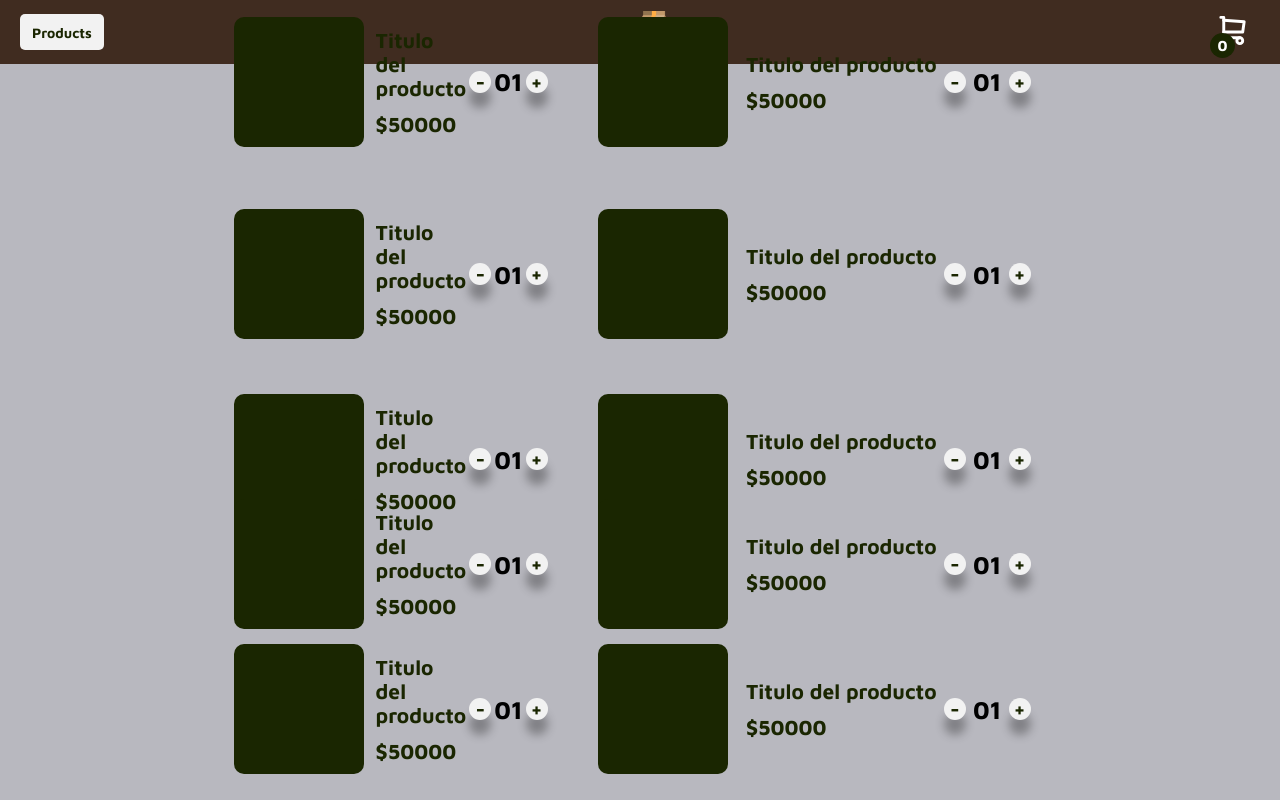
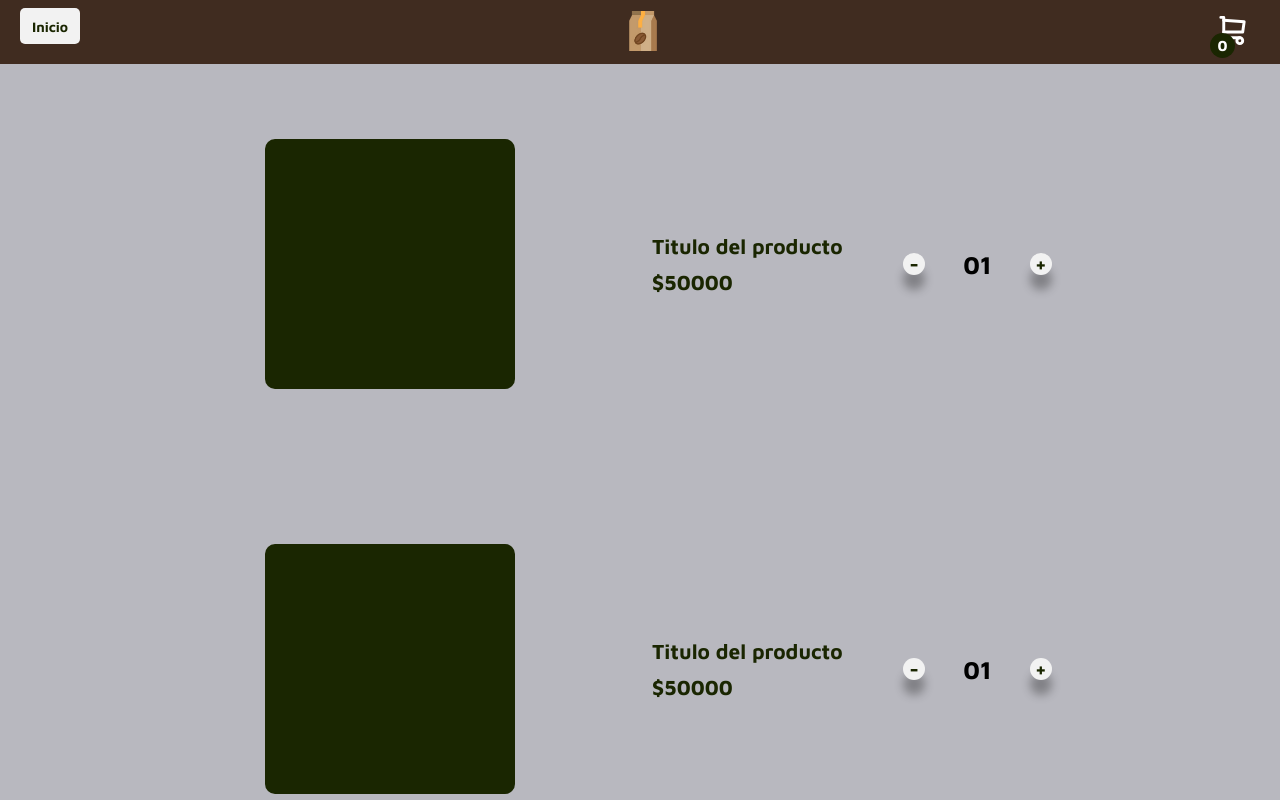
Before and after one commit to FelipeMtzCh/DevCoffe-React, a React (Vite) app: page /cart in a window 1280 px wide. Shown: the top 800 px of the page. Built offline with nearby package versions, Linux system fonts and the light colour scheme.

Commit message:
Correccion segunda pre-entrega felipe martinez

```diff
--- a/package.json
+++ b/package.json
@@ -12,8 +12,8 @@
     "axios": "^1.3.4",
     "react": "^18.2.0",
     "react-dom": "^18.2.0",
-    "react-router-dom": "^6.9.0",
-    "sass": "^1.59.3"
+    "react-router-dom": "^6.10.0",
+    "sass": "^1.60.0"
   },
   "devDependencies": {
     "@types/react": "^18.0.27",
--- a/src/App.jsx
+++ b/src/App.jsx
@@ -1,7 +1,7 @@
 import "./App.css";
 import axios from "axios";
 import { useEffect, useState } from "react";
-import { BrowserRouter, Route, Routes } from "react-router-dom";
+import { Route, Routes } from "react-router-dom";
 import Navbar from "./components/Navbar";
 import ItemListContainer from "./components/ItemListContainer";
 import ItemCartContainer from "./components/ItemCartContainer";
@@ -23,7 +23,7 @@ function App() {
       <Navbar />
       <Routes>
         <Route path="/" element={<ItemListContainer products={products} />} />
-        <Route path="/products/:id" element={<ItemDetailContainer />} />
+        <Route path="/:id" element={<ItemDetailContainer products={products} />} />
         <Route path="/cart" element={<ItemCartContainer />} />
         <Route path="*" element={<NotFound />} />
       </Routes>
--- a/src/components/Button/style.scss
+++ b/src/components/Button/style.scss
@@ -23,6 +23,7 @@ button{
     cursor: pointer;
     font-family: "Maven Pro", sans-serif;
     transition: all 0.3s ease-in-out;
+    margin-bottom: 12px;
     &:hover{
         background-color: $green;
         color: $white;
--- a/src/components/Footer/index.jsx
+++ b/src/components/Footer/index.jsx
@@ -9,7 +9,6 @@ import "./style.scss";
 
 const Footer = () => {
   return (
-    <div>
     <footer>
       <p>Contacto</p>
 
@@ -48,10 +47,11 @@ const Footer = () => {
       {/* copyright */}
       <div className="copy-block">
         <img className="copyrigth" src={copyright} alt="" />
-          <span className="copyrigth-text">Dev-Coffee 2022 all rights reserved</span>
+        <span className="copyrigth-text">
+          Dev-Coffee 2022 all rights reserved
+        </span>
       </div>
     </footer>
-    </div>
   );
 };
 
--- a/src/components/ItemCartContainer/index.jsx
+++ b/src/components/ItemCartContainer/index.jsx
@@ -1,21 +1,21 @@
 import ProductCart from "../ProductCart";
 import "./style.scss";
 
-const ItemCartContainer = () => {
+const ItemCartContainer = ({products}) => {
   return (
-    <div className="container">
-      <ProductCart/>
-      <ProductCart/>
-      <ProductCart/>
-      <ProductCart/>
-      <ProductCart/>
-      <ProductCart/>
-      <ProductCart/>
-      <ProductCart/>
-      <ProductCart/>
-      <ProductCart/>
-      <ProductCart/>
-      <ProductCart/>
+    <div>
+      <div className="container">
+        <ProductCart />
+        <ProductCart />
+        <ProductCart />
+        <ProductCart />
+        <ProductCart />
+        <ProductCart />
+        <ProductCart />
+        <ProductCart />
+        <ProductCart />
+        <ProductCart />
+      </div>
     </div>
   );
 };
--- a/src/components/ItemCartContainer/style.scss
+++ b/src/components/ItemCartContainer/style.scss
@@ -6,17 +6,19 @@ $ligthBrown: #734e40;
 $black: #0d0d0d;
 @import url("https://fonts.googleapis.com/css2?family=Maven+Pro:wght@400;500;600;700;800;900&display=swap");
 
-*{
-    margin: 0;
-    padding: 0;
-    box-sizing: border-box;
+* {
+  margin: 0;
+  padding: 0;
+  box-sizing: border-box;
 }
 
-.container{
+div {
+  .container {
     width: 100%;
     height: max-content;
     background-color: $light;
     display: flex;
     flex-direction: column;
     gap: 5px;
+  }
 }
--- a/src/components/ItemDetailContainer/index.jsx
+++ b/src/components/ItemDetailContainer/index.jsx
@@ -1,11 +1,14 @@
+import { useEffect, useState } from "react";
 import { useParams } from "react-router-dom";
+import axios from "axios";
 import Button from "../Button";
 import Properties from "../Properties";
 import SearchBar from "../SearchBar";
 import "./style.scss";
 
-const ItemDetailContainer = () => {
+const ItemDetailContainer = ({ products }) => {
   const { id } = useParams();
+  const product = products.find((product) => product.id === parseInt(id));
   return (
     <div className="container">
       <div className="searchbar">
@@ -21,14 +24,9 @@ const ItemDetailContainer = () => {
         <Properties />
       </div>
       <div className="container-footer">
-        <span className="title">Titulo del producto</span>
-        <span className="description">
-          Lorem ipsum dolor sit amet, consectetur adipisicing elit. Repudiandae
-          quas possimus ut dolorem perferendis accusantium a cumque vero ipsam
-          nulla? Repellendus enim ex fugit nesciunt dicta magnam perferendis
-          fuga dolorem?
-        </span>
-        <span className="price">$50.000</span>
+        <span className="title">{product.title}</span>
+        <span className="description">{product.description}</span>
+        <span className="price">${product.price}</span>
         <Button label="Agregar al carrito" />
       </div>
     </div>
--- a/src/components/ItemDetailContainer/style.scss
+++ b/src/components/ItemDetailContainer/style.scss
@@ -22,15 +22,12 @@ $black: #0d0d0d;
   align-items: center;
   justify-content: center;
 
-  .searchbar{
-    padding-top: 25px;
-  }
-
   .image {
     height: 246px;
     width: 246px;
     background-color: $green;
     border-radius: 5px;
+    margin-top: 20px;
   }
 
   .slider {
@@ -39,6 +36,7 @@ $black: #0d0d0d;
     align-items: center;
     justify-content: center;
     gap: 10px;
+    margin: 12px;
     .item {
       height: 12px;
       width: 12px;
@@ -61,14 +59,15 @@ $black: #0d0d0d;
       font-size: 21px;
       font-weight: 700;
       color: $green;
+      margin-top: 12px;
     }
     .description {
       font-size: 18px;
       font-weight: 600;
-      color: $darkBrown;
+      color: $black;
     }
     .price {
-      font-size: 18px;
+      font-size: 19px;
       font-weight: 900;
       color: $green;
     }
--- a/src/components/Navbar/index.jsx
+++ b/src/components/Navbar/index.jsx
@@ -1,5 +1,5 @@
 import "./style.scss";
-import Logo from "../../assets/img/Logo.png";
+import Logo from "../../assets/img/logo_75x75.png";
 import CartWidget from "../CartWidget";
 import { Link } from "react-router-dom";
 import Button from "../Button";
@@ -9,7 +9,7 @@ const Navbar = () => {
     <div>
       <header>
         <Link to="/">
-          <Button label="Products" />
+          <Button label="Inicio" />
         </Link>
         <Link to="/">
           <img className="logo" src={Logo} alt="Logo" />
--- a/src/components/ProductCart/style.scss
+++ b/src/components/ProductCart/style.scss
@@ -89,3 +89,54 @@ $black: #0d0d0d;
     }
   }
 }
+
+@media only screen and (min-width: 768px) {
+  .item {
+    width: 900px;
+    height: 400px;
+    grid-template-columns: 250px 250px 0.3fr;
+    grid-template-rows: 175px;
+    grid-template-areas: "item-image item-props counter";
+    place-content: center;
+    position: relative;
+    .item-img {
+      grid-area: item-image;
+      height: inherit;
+      display: flex;
+      align-items: center;
+      justify-content: center;
+      div {
+        background-color: $green;
+        border-radius: 10px;
+        height: 250px;
+        width: 250px;
+      }
+    }
+  }
+}
+@media only screen and (min-width: 1024px) {
+  .item {
+    width: 900px;
+    height: 400px;
+    grid-template-columns: 1fr 0.5fr 0.5fr;
+    grid-template-rows: 175px;
+    grid-template-areas: "item-image item-props counter";
+    place-content: center;
+    position: relative;
+    .item-img {
+      position: absolute;
+      width: 400px;
+      grid-area: item-image;
+      height: inherit;
+      display: flex;
+      align-items: center;
+      justify-content: center;
+      div {
+        background-color: $green;
+        border-radius: 10px;
+        height: 250px;
+        width: 250px;
+      }
+    }
+  }
+}
```
Also changed, not shown: 1 other file (tests, documents, lock files or other folders). Lines whose indentation alone changed are shown as unchanged.
